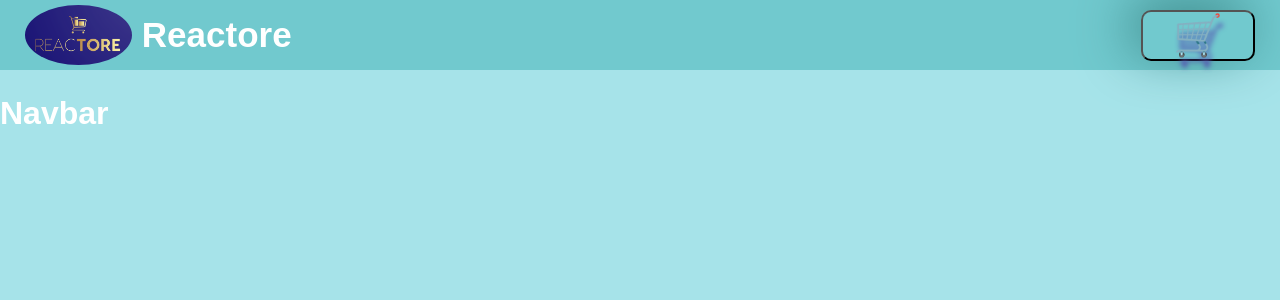
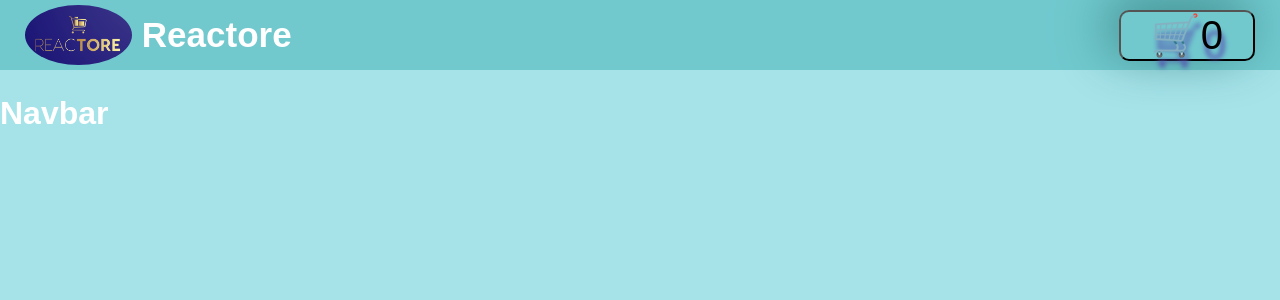
Before and after one commit to asiisii/Reactore, a React (Create React App) app: page / in a window 1280 px wide. Shown: the top 300 px of the page. Built offline with nearby package versions, Linux system fonts and the light colour scheme.

Commit message:
Add cart items number

```diff
--- a/src/components/Navbar/Navbar.js
+++ b/src/components/Navbar/Navbar.js
@@ -1,6 +1,7 @@
 import React from 'react'
 import logo from '../../assests/logo.png'
 import './Navbar.css'
+
 export const Navbar = () => {
   return (
     <header>
@@ -11,7 +12,10 @@
           </div>
           <span>Reactore</span>
         </div>
-        <button className="cart">🛒</button>
+        <button className="cart">
+          🛒
+          <span className='cart-items'>0</span>
+        </button>
       </div>
     </header>
   )
```
